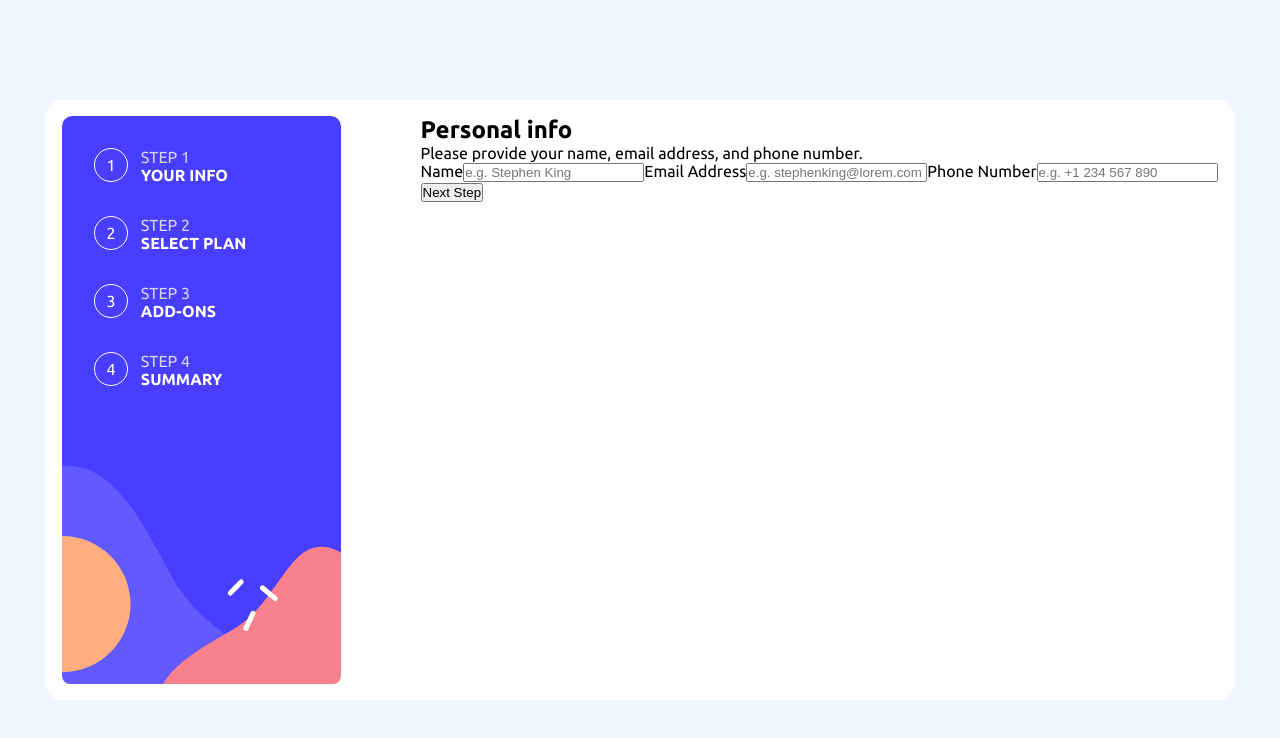
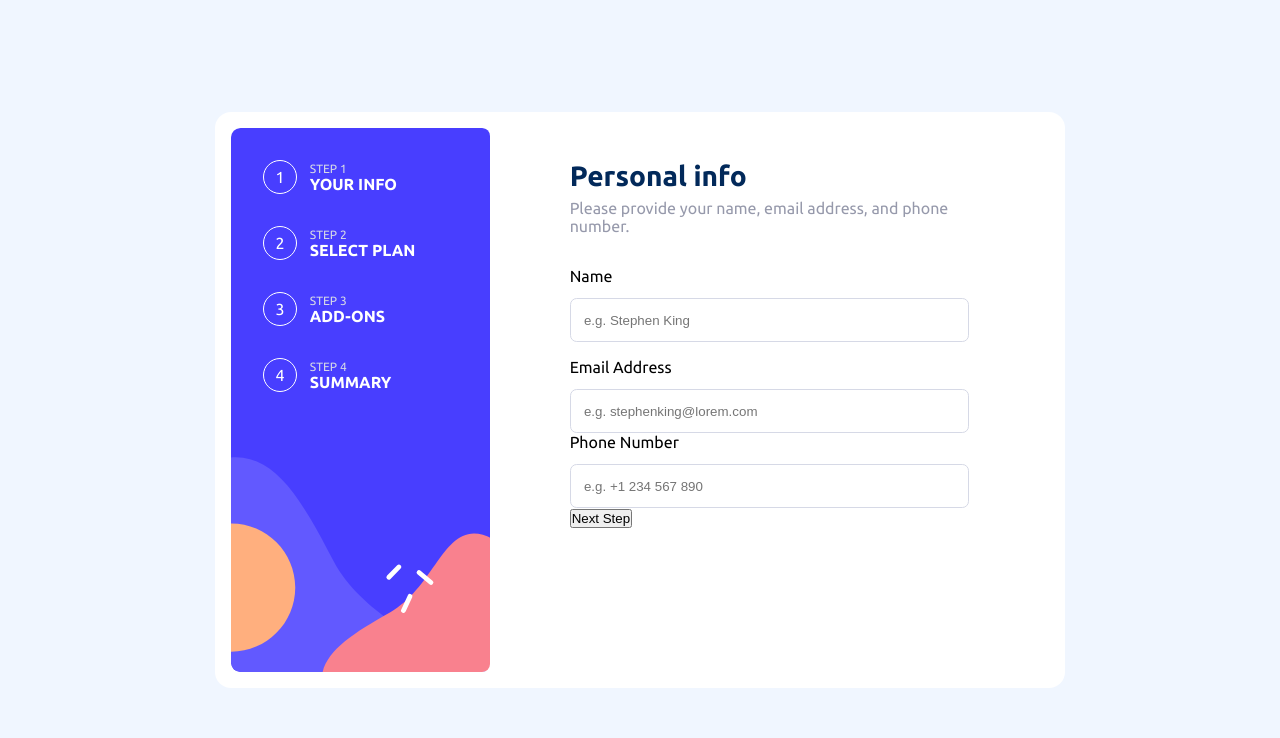
Before and after one commit to vincora/multi-step-form, a React (Create React App) app: page / in a window 1280 px wide. Shown: the top 738 px of the page. Built offline with nearby package versions, Linux system fonts and the light colour scheme.

Commit message:
sidebar js refactoring

```diff
--- a/src/App.js
+++ b/src/App.js
@@ -3,31 +3,61 @@ import { useForm } from "react-hook-form";
 import Sidebar from "./components/sidebar/Sidebar";
 
 function App() {
-
-  const {register, handleSubmit} = useForm();
-  const onSubmit = data => console.log(data);
+  const { register, handleSubmit } = useForm();
+  const onSubmit = (data) => console.log(data);
 
   return (
     <div className={style.layoutWrapper}>
       <div className={style.layout}>
-        <Sidebar/>
-        <main>
+        <div className={style.layout__sidebar}>
+          <Sidebar />
+        </div>
+        <main className={style.layout__main}>
           <h1 hidden>Multi step form</h1>
           <form onSubmit={handleSubmit(onSubmit)}>
-            <h2>Personal info</h2>
-            <div>Please provide your name, email address, and phone number.</div>
+            <h2 className={style.title}>Personal info</h2>
+            <div className={style.subtitle}>
+              Please provide your name, email address, and phone number.
+            </div>
+            <ul className={style.list}>
+              <li className={style.listItem}>
                 <label htmlFor="">
                   Name
-              <input type="text" {...register('name', {required: 'This field is required'})} placeholder="e.g. Stephen King"/>
                 </label>
+                <input
+                    type="text"
+                    {...register("name", {
+                      required: "This field is required",
+                    })}
+                    placeholder="e.g. Stephen King"
+                  />
+              </li>
+              <li>
                 <label htmlFor="">
                   Email Address
-              <input type="text" {...register('email', {required: 'This field is required'})} placeholder="e.g. stephenking@lorem.com"/>
                 </label>
+                <input
+                    type="text"
+                    {...register("email", {
+                      required: "This field is required",
+                    })}
+                    placeholder="e.g. stephenking@lorem.com"
+                  />
+              </li>
+              <li>
                 <label htmlFor="">
                   Phone Number
-              <input type="text" {...register('phone', {required: 'This field is required'})} placeholder="e.g. +1 234 567 890"/>
                 </label>
+                <input
+                    type="text"
+                    {...register("phone", {
+                      required: "This field is required",
+                    })}
+                    placeholder="e.g. +1 234 567 890"
+                  />
+              </li>
+            </ul>
+
             <button>Next Step</button>
           </form>
         </main>
--- a/src/App.module.scss
+++ b/src/App.module.scss
@@ -11,5 +11,39 @@
     background-color: #fff;
     border-radius: 1em;
     display: flex;
-    gap: 5em;
+    max-width: 850px;
+    width: 100%;
+    &__sidebar{
+        width: 35%;
+    }
 }
+main{
+    padding: 2em 5em;
+    max-width: 100%;
+}
+.title{
+    font-size: 28px;
+    font-weight: 700;
+    color: hsl(213, 96%, 18%);
+    padding-bottom: .25em;
+}
+.subtitle{
+    color: hsl(231, 11%, 63%);
+}
+ul{
+
+    input{
+        display: block;
+        padding: 1em;
+        margin-top: 1em;
+        border-radius: .5em;
+        border: 1px solid hsl(229, 24%, 87%);
+        width: 100%;
+    }
+}
+.list{
+    margin-top: 2em;
+}
+.listItem{
+    margin-bottom: 1em;
+}
--- a/src/components/sidebar/Sidebar.js
+++ b/src/components/sidebar/Sidebar.js
@@ -1,38 +1,23 @@
 import React from "react";
-import style from './Sidebar.module.scss';
+import style from "./Sidebar.module.scss";
 
 const Sidebar = () => {
+  const titles = ["Your info", "Select plan", "Add-ons", "Summary"];
+
   return (
     <aside className={style.sidebar}>
       <ul>
-        <li className={style.item}>
-          <div className={style.itemNumber}>1</div>
-          <div className={style.itemInfo}>
-              <div className={style.itemSubTitle}>Step 1</div>
-              <div className={style.itemTitle}>Your info</div>
-          </div>
-        </li>
-        <li className={style.item}>
-          <div className={style.itemNumber}>2</div>
-          <div className={style.itemInfo}>
-              <div className={style.itemSubTitle}>Step 2</div>
-              <div className={style.itemTitle}>Select plan</div>
-          </div>
-        </li>
-        <li className={style.item}>
-          <div className={style.itemNumber}>3</div>
-          <div className={style.itemInfo}>
-              <div className={style.itemSubTitle}>Step 3</div>
-              <div className={style.itemTitle}>Add-ons</div>
-          </div>
-        </li>
-        <li className={style.item}>
-          <div className={style.itemNumber}>4</div>
-          <div className={style.itemInfo}>
-              <div className={style.itemSubTitle}>Step 4</div>
-              <div className={style.itemTitle}>Summary</div>
-          </div>
-        </li>
+        {titles.map((item, number) => {
+          return (
+            <li className={style.item}>
+              <div className={style.itemNumber}>{number+1}</div>
+              <div className={style.itemInfo}>
+                <div className={style.itemSubTitle}>Step {number+1}</div>
+                <div className={style.itemTitle}>{item}</div>
+              </div>
+            </li>
+          );
+        })}
       </ul>
     </aside>
   );
--- a/src/components/sidebar/Sidebar.module.scss
+++ b/src/components/sidebar/Sidebar.module.scss
@@ -1,13 +1,13 @@
 .sidebar{
-    flex: 0 1 20%;
     background-image: url('../../images/bg-sidebar-desktop.svg');
     background-size: cover;
     border-radius: .5em;
+    height: 34em;
     padding: 2em;
-    height: 31.5em;
 }
 .item{
     display: flex;
+    align-items: center;
     gap: .8em;
     text-transform: uppercase;
     color: #fff;
@@ -21,12 +21,14 @@
     display: flex;
     justify-content: center;
     align-items: center;
-    padding: .5em;
+    padding: 1em;
     text-transform: uppercase;
 }
 .itemTitle{
     font-weight: 700;
+    font-size: 1em;
 }
 .itemSubTitle{
     color:hsl(229, 24%, 87%);
+    font-size: 0.75em;
 }
--- a/src/index.css
+++ b/src/index.css
@@ -1,6 +1,7 @@
 *{
   margin: 0;
   padding: 0;
+  box-sizing: border-box;
 }
 body {
   margin: 0;
@@ -16,4 +17,6 @@ code {
 
 ul{
   list-style: none;
+  margin: 0;
+  padding: 0;
 }
```
Lines whose indentation alone changed are shown as unchanged.
